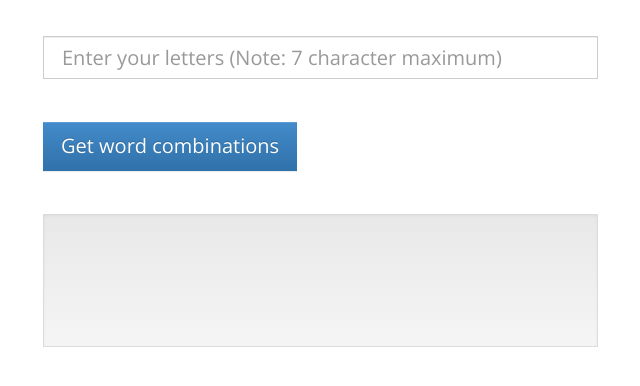
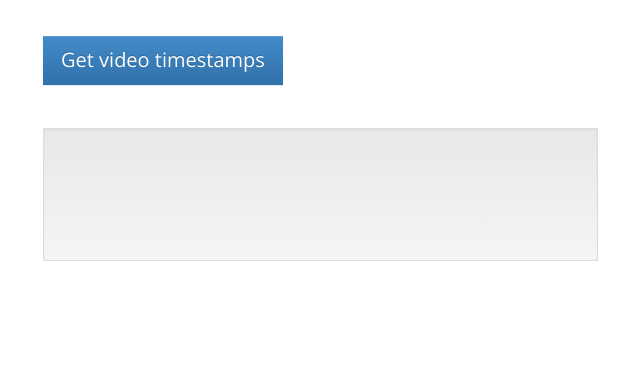
Before and after one commit to matt2uy/pointfinder, a Flask app: page / in a window 1280 px wide. Shown: the top 386 px of the page, without its empty margins (27-667 px from the left). Run offline with Flask 2, Linux system fonts and the light colour scheme; some libraries are stand-ins or nearby versions.

Commit message:
get video timestamps

```diff
--- a/app.py
+++ b/app.py
@@ -1,28 +1,41 @@
-'''
-Add some info on the webpage later:
-- who?
-- repository
-- nltk link, wordnet link
-- how it works (a loop, lol)
-	- there is probably a more efficient way (constant time/memory?)
-'''
-
-
 from flask import Flask, request, session, g, redirect, url_for, \
      abort, render_template
 
 from contextlib import closing
 
-# dictionary libraries
-from nltk.corpus import wordnet
-import itertools
 
-# configuration
 
 # application:
 app = Flask(__name__)
 app.config.from_envvar('FLASKR_SETTINGS', silent = True) # if there is no FLASKR_SETTINGS, then run the one below
 app.config.from_object(__name__)
+
+#### video processing ####
+
+import sys
+sys.path.append('cmd_interface')
+import demo
+
+# spit out "high potential" timestamps from a video
+def get_video_timestamps():
+	# maybe do a 'profile' to see how fast things are going?
+	import time
+	start = time.time() # ^ like this?
+
+	# Capture motion data from various "areas" of the video
+	print("Capturing video...")
+	historical_colour_value, scoreboard_first_row_values = demo.capture_video()
+
+	timestamps = demo.convert_list_to_timestamps(historical_colour_value)
+	print("Done...")
+
+	# print out time elapsed.
+	end = time.time()
+	elapsed = round(end - start, 2)
+	print ("Video traversal took about", elapsed, "seconds.")
+	return timestamps
+
+#####                 #####
 
 @app.route('/')
 def translate():
@@ -31,76 +44,10 @@ def translate():
 @app.route('/calculate', methods=['POST'])
 def add_entry():
 	##### get the expression from the user-inputted form
-	letters = str(request.form['text'])
 
-	### temporary logging:
-	print("----- user input: ", letters) # print out user input
+	timestamps = get_video_timestamps()
 
-	if len(letters) > 7:
-		raise ValueError("Length of user input is too long")
-
-	# user input bug handling:
-	# convert to lowercase
-	letters = letters.lower()
-	# remove spaces
-	letters = letters.replace(" ", "")
-
-	# get a list of all valid permutations of "letters"
-
-	def generate_word_permutations(given_letters):
-		english_words = []
-
-		minimum_word_length = 3
-		for count in range(minimum_word_length, len(given_letters)+1):
-			# find all permutations of the given_letters.
-			for item in itertools.product(given_letters, repeat=count):
-				# check if it's an english word first...
-				potential_word = "".join(item)
-				if wordnet.synsets(potential_word):
-					# check if there are no letter duplicates...
-					letter_valid = True
-					temp_letters = given_letters
-					for letter in potential_word:
-						if letter in temp_letters:
-							temp_letters = temp_letters.replace(letter, "", 1)
-						else:
-							letter_valid = False
-					# then show it...
-					if letter_valid:
-						english_words.append(potential_word)
-
-		# remove word duplicates
-		possible_words = []
-
-		for word in english_words:
-			if word not in possible_words:
-				possible_words.append(word)
-		return possible_words
-
-	unformatted_word_list = generate_word_permutations(letters)
-
-	# gotta format the output into nice strings with commas inside them.
-	word_list = ""
-	output = "Original letters: " + letters + "<br/><br/>"
-
-	# assuming that there are no 1 letter words in wordscapes.
-	for curr_word_length in range(2, len(letters)):
-		for word in unformatted_word_list:
-			if len(word) == curr_word_length:
-				word_list = word_list + word + ", "
-		if word_list != "":
-			output = output + str(curr_word_length) + " letters: " + word_list + "<br/><br/>"
-		word_list = ""
-
-
-	# (kind of) a "one-off" bug fix. Remove the final ", " in word_list.
-	#word_list = word_list[:-2]
-
-	# in case input is empty:
-	if output ==  ("Original letters: " + letters + "<br/><br/>"):
-		output += "There are no valid words. Maybe double check your letters?"
-
-	return render_template('calculate.html', answer_text=output)
+	return render_template('calculate.html', answer_text=timestamps)
 
 
 
--- a/cmd_interface/demo.py
+++ b/cmd_interface/demo.py
@@ -41,7 +41,7 @@ Resources:
 '''
 
 # Video files
-video_path = "full_match.mp4"
+video_path = "cmd_interface/source_videos/full_match.mp4"
 
 # opencv video attribute constants
 VIDEO_CAPTURE_WIDTH = 3
@@ -469,7 +469,7 @@ def get_serve_attempt_timestamps(low_points, high_points):
 					serve_attempts.append(low_point[0])
 	return serve_attempts
 
-def convert_list_to_timestamps(list_of_values):
+def convert_list_to_timestamps(list_of_values): # returns a list "points_of_interest"
 	# maybe use this if it takes too long to use 'every' frame. But it probably shouldn't take that long though.
 	# scale the values to the appropriate time frame, given the fps of the video.
 	# note: how do you get the fps of a video file? from ffmpeg? or OpenCV?
--- a/nltk.txt
+++ /dev/null
@@ -1 +0,0 @@
-wordnet
--- a/requirements.txt
+++ b/requirements.txt
@@ -3,5 +3,8 @@ gunicorn==19.9.0
 itsdangerous==0.24
 Jinja2==2.10
 MarkupSafe==1.0
-nltk==3.2.5
+matplotlib==2.1.0
+moviepy==0.2.3.2
+numpy==1.13.3
+opencv-python==3.3.0.10
 Werkzeug==0.14.1
--- a/templates/calculate.html
+++ b/templates/calculate.html
@@ -5,29 +5,13 @@
     <div class="container">
       <br/>
 
-	   	<!-- fill the input textbox when buttons are clicked -->
-		<script>
-			function moveNumbers(num) {
-		    	var txt=document.getElementById("expression_input").value;
-		    	txt=txt + num;
-		    	document.getElementById("expression_input").value=txt;
-		    }
-		</script>
-
       <div class="row">
         <div class="col-md-6">
 	   		<div class="form group">
-	   		<!-- letter input box -->
-
-
-            <input type="text" name="text" class="form-control" id="expression_input" placeholder="Enter your letters (Note: 7 character maximum)" maxlength="7">
-
-            <br></br>
-
 
             <!-- submit button -->
 			<div>
-			  <button id="get_word_combos" type="submit" class="btn btn-primary"%>Get word combinations</button>
+			  <button id="get_video" type="submit" class="btn btn-primary"%>Get video timestamps</button>
 			</div>
 
 			<br></br>
```
